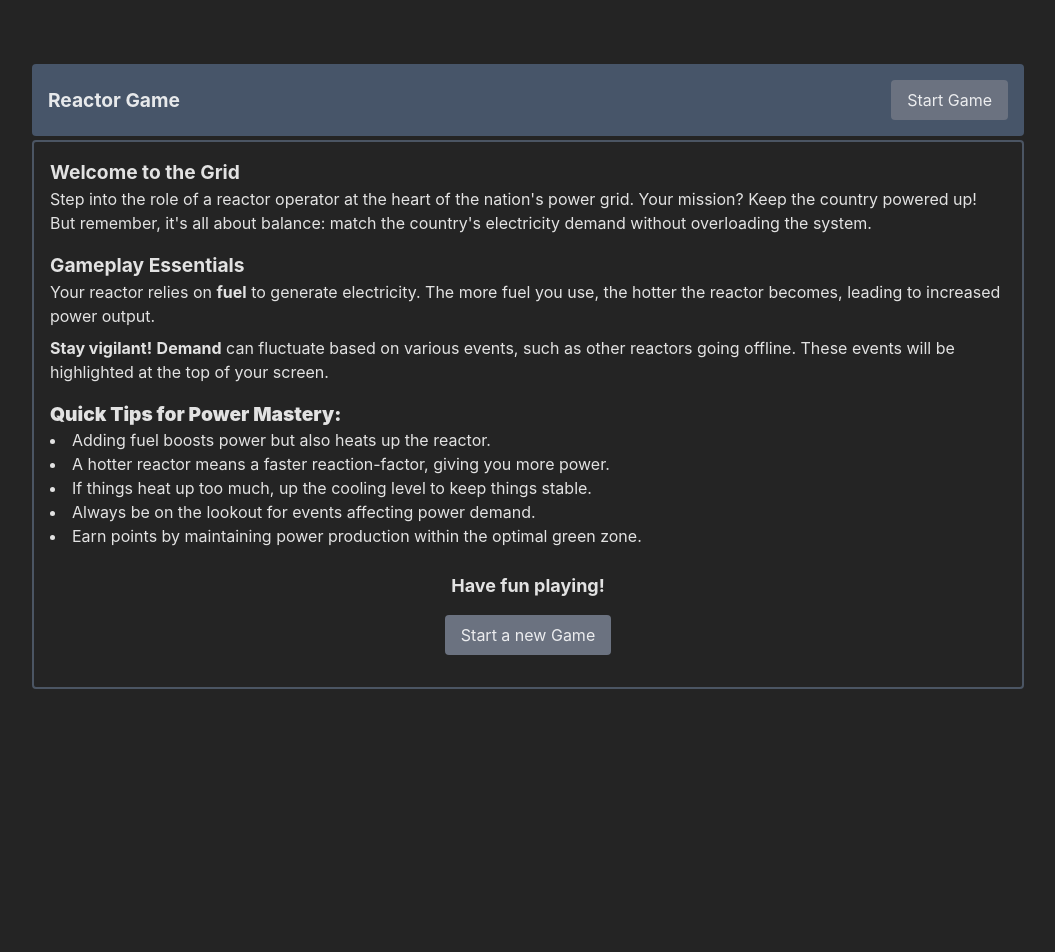
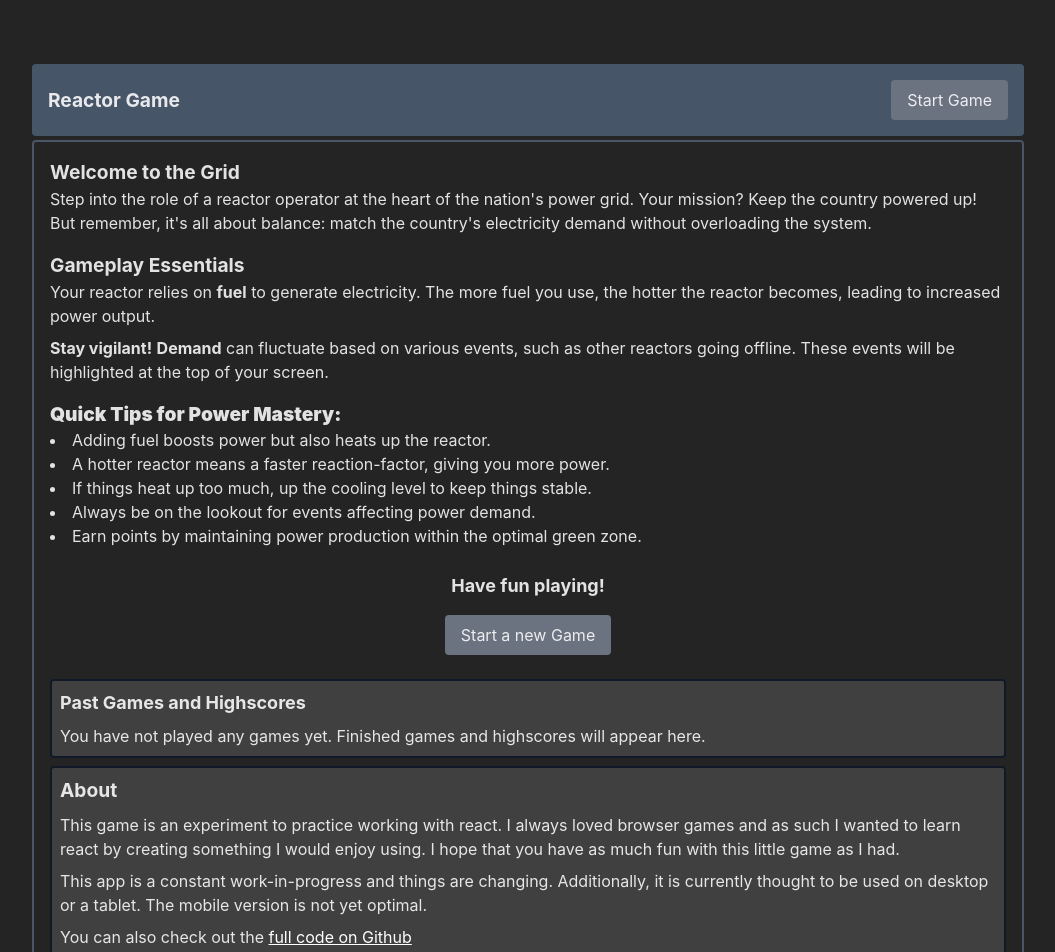
Before and after one commit to kalvinter/react-operator-hub, a React (Vite) app: page / in a window 1280 px wide. Shown: the top 952 px of the page, without its empty margins (112-1167 px from the left). Before the commit the page ends 800 px from the top, so only its background shows below. Built offline with nearby package versions, Linux system fonts and the light colour scheme.

Commit message:
added an about section

```diff
--- a/src/App.jsx
+++ b/src/App.jsx
@@ -3,6 +3,7 @@ import React, { Component } from 'react'
 import Game from './components/Game';
 import Welcome from './components/Welcome';
 import GameHistory from './components/GameHistory';
+import About from './pages/About';
 import Navigation from './components/Navigation';
 
 export const pages = {
@@ -86,9 +87,18 @@ export class App extends Component {
                         setMainButton={(display, label, onClick) => {this.setMainButton(display, label, onClick)}}
                         onClick={() => {this.startGame()}}
                     />
-                    <GameHistory
-                        gameHistory={this.state.gameHistory}
-                    />
+
+                    <div className='w-full my-2 border-solid border-2 rounded border-gray-900 flex justify-between p-2 items-center bg-neutral-700'>
+
+                        <GameHistory
+                            gameHistory={this.state.gameHistory}
+                        />
+
+                    </div>
+                    <div className='w-full my-2 border-solid border-2 rounded border-gray-900 flex justify-between p-2 items-center bg-neutral-700'>
+
+                    <About />
+                    </div>
                 </div>
             )
 
--- a/src/components/GameHistory.jsx
+++ b/src/components/GameHistory.jsx
@@ -3,20 +3,17 @@
 import React from 'react'
 
 function GameHistory(props) {
-    if (props.gameHistory.length === 0){
-        return (<div></div>)
-    }
-
     let gameHistory = props.gameHistory.sort(
         (p1, p2) => (p1.averageProductionIntensity < p2.averageProductionIntensity) ? 1 : -1
     );
 
-    return (
-        <div className='w-full'>
-            <hr className='mt-4 mb-4'></hr>
-            <h4 className='mb-2'>Past Games and Highscores</h4>
+    let gameHistoryElement = (
+        <div>You have not played any games yet. Finished games and highscores will appear here.</div>
+    )
 
-            {gameHistory.map((element) => (
+    if (gameHistory.length > 0) {
+        gameHistoryElement = (
+            gameHistory.map((element) => (
                 <div className='history-card bg-slate-400' key={element.date}>
                     <div>
                         <span className='history-card-label'>Date</span> <br></br>
@@ -41,7 +38,14 @@ function GameHistory(props) {
                         {element.gameLost? 'Lost' : '-'}
                     </div>
                 </div>
-            ))}
+            ))
+        )
+    }
+
+    return (
+        <div className='w-full'>
+            <h4 className='mb-2'>Past Games and Highscores</h4>
+            {gameHistoryElement}
         </div>
     )
 }
--- a/src/index.css
+++ b/src/index.css
@@ -36,6 +36,15 @@ h4 {
 
 p {
   margin-bottom: 0.5rem;
+}
+
+a {
+  color: white;
+  text-decoration: underline;
+}
+
+a:hover {
+  color: gray;
 }
 
 .main-card {
--- /dev/null
+++ b/src/pages/About.jsx
@@ -0,0 +1,21 @@
+import React from 'react'
+
+function About() {
+  return (
+    <div>
+
+    <h2 className='mb-2'>About</h2>
+
+    <p>This game is an experiment to practice working with react. I always loved browser games and as such I wanted to learn
+    react by creating something I would enjoy using. I hope that you have as much fun with this little game as I had. </p>
+
+    <p>This app is a constant work-in-progress and things are changing. Additionally, it is currently thought to be used on desktop or a tablet. The mobile version is not yet optimal.</p>
+
+    <p>You can also check out the <a href='https://github.com/kalvinter/react-reactor-game.git'>full code on Github</a></p>
+
+</div>
+
+  )
+}
+
+export default About
```
